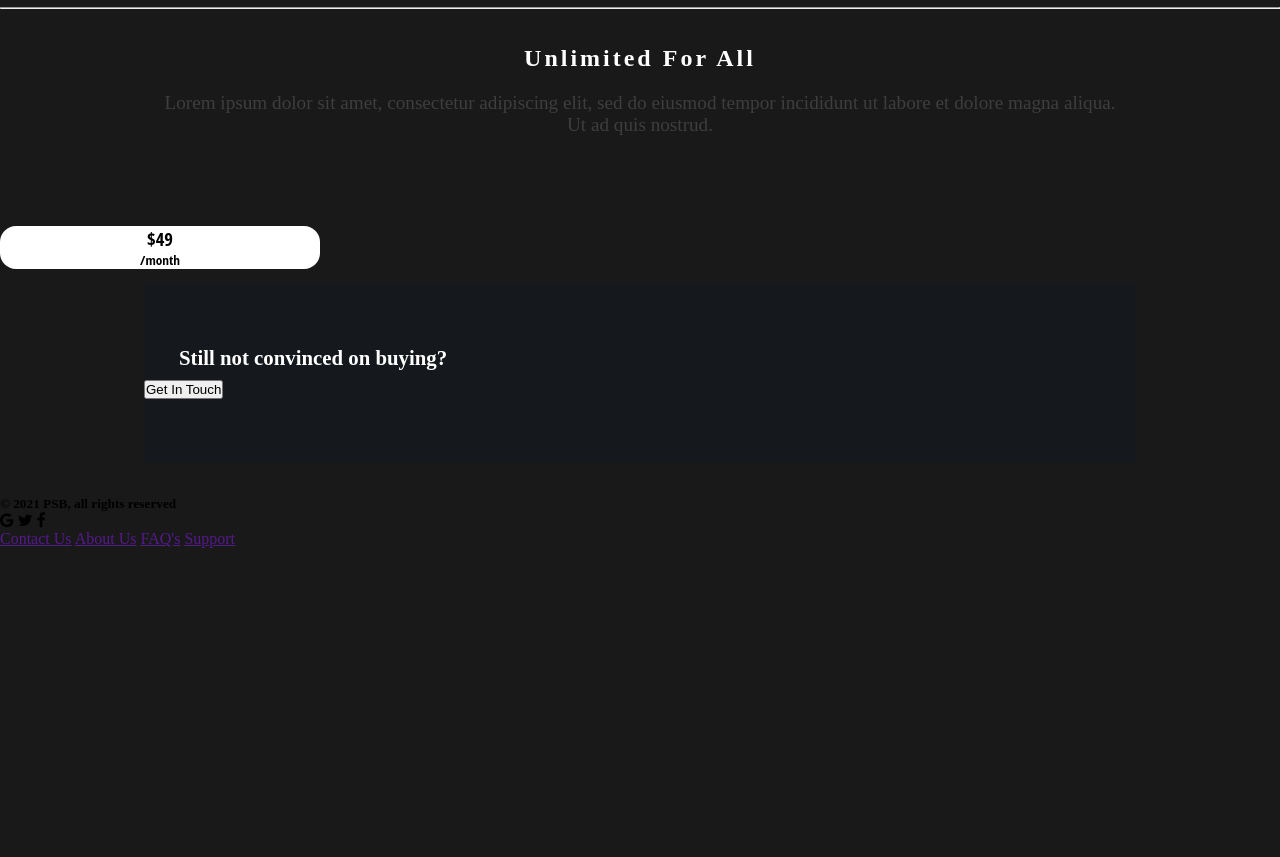
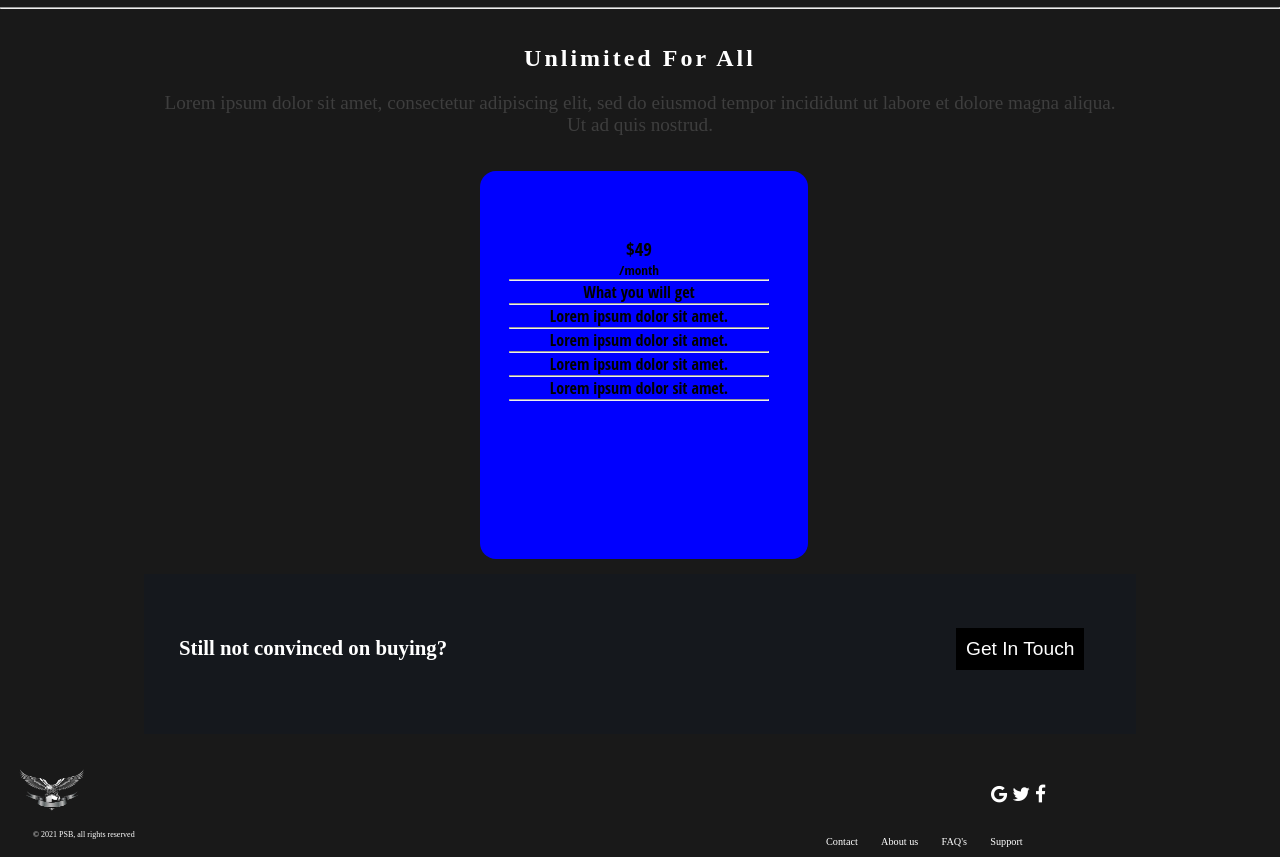
Before and after one commit to prathamesh-borse/Startup-Landing-Page, a plain HTML site: page index.html in a window 1280 px wide. Shown: the part 958-1815 px from the top of the page. Before the commit the page ends 1506 px from the top, so only its background shows below. Drawn offline with Linux system fonts and the light colour scheme.

Commit message:
Changed CSS Styling

```diff
--- a/CSS/styles.css
+++ b/CSS/styles.css
@@ -64,7 +64,7 @@ body {
     font-weight: 200;
     margin: 0;
     position: absolute;
-    left: 20%;
+    left: 50%;
 }
 
 .productivity_logo {
@@ -108,21 +108,28 @@ body {
 .section_three_paragraph {
     text-align: center;
     color: #3e3e3e;
-    padding: 0px 8em 90px;
+    padding: 0px 8em 25px;
     font-size: 1.2em;
 }
 
 .card_container {
-    width: 20em;
-    background-color: rgb(255, 255, 255);
+    width: 18em;
+    height: 22em;
+    background-color: blue;
     overflow: hidden;
     border-radius: 1em;
     text-align: center;
     font-family: 'Open Sans Condensed', sans-serif;
     font-size: 1em;
+    padding: 25px 25px 11px 15px;
+    margin: 10px 30em;
 }
 
 /* Card Template Code Come here */
+.card_content {
+    padding: 0px 20px 10px;
+    margin: 40px -6px;
+}
 
 /* Get In Touch */
 
@@ -139,7 +146,7 @@ body {
     font-size: 1.3em;
 }
 
-.getintouch {
+.four_getintouch {
     font-size: 1.2em;
     padding: 10px;
     color: white;
@@ -153,3 +160,58 @@ body {
     left: 70%;
     margin: -42px 60px;
 }
+
+.footer_logo {
+    width: 4.5em;
+    height: auto;
+    padding: 10px 40px 10px;
+    margin: 5px -25px -10px;
+}
+
+.copyright {
+    color: white;
+    padding: 10px 23px;
+    font-size: 0.5em;
+    font-weight: normal;
+    margin: -5px 10px 5px;
+}
+
+.icons {
+    font-size: 1.2em;
+    padding: 10px;
+    color: white;
+    outline: none;
+    cursor: pointer;
+    border-style: none;
+    font-weight: 200;
+    margin: 0px;
+    position: absolute;
+    left: 70%;
+    margin: -80px 85px;
+    font-weight: normal;
+}
+
+.links {
+    font-size: 0.8em;
+    margin: -20px -80px;
+    outline: none;
+    cursor: pointer;
+    border-style: none;
+    font-weight: 200;
+    position: absolute;
+    left: 70%;
+
+}
+
+a {
+    text-decoration: none;
+    color: white;
+    color: white;
+    padding: 10px;
+    font-size: 0.8em;
+    font-weight: normal;
+}
+
+a:hover {
+    text-decoration: underline;
+}
--- a/index.html
+++ b/index.html
@@ -84,6 +84,17 @@
             <div class="card_content">
                 <h3 class="Numbers">$49</h3>
                 <h5 class="month">/month</h5>
+                <hr>
+                <h4 class="get">What you will get</h4>
+                <hr>
+                <p class="textcard">Lorem ipsum dolor sit amet.</p>
+                <hr>
+                <p class="textcard">Lorem ipsum dolor sit amet.</p>
+                <hr>
+                <p class="textcard">Lorem ipsum dolor sit amet.</p>
+                <hr>
+                <p class="textcard">Lorem ipsum dolor sit amet.</p>
+                <hr>
             </div>
 
         </div>
@@ -97,7 +108,7 @@
     </div>
 
     <footer class="footer">
-        <img src="" alt="" class="footerlogo">
+        <img src="img/logo.png" alt="Company Logo" class="footer_logo">
         <h5 class="copyright">© 2021 PSB, all rights reserved</h5>
         <div class="icons">
             <i class="fa fa-google"></i>
@@ -106,10 +117,10 @@
         </div>
 
         <div class="links">
-            <a href="" class="contact">Contact Us</a>
-            <a href="" class="about">About Us</a>
-            <a href="" class="faq">FAQ's</a>
-            <a href="" class="support">Support</a>
+            <a href="#contact" class="contact">Contact</a>
+            <a href="#about" class="about">About us</a>
+            <a href="#faq" class="faq">FAQ's</a>
+            <a href="#support" class="support">Support</a>
         </div>
     </footer>
 </body>
```
